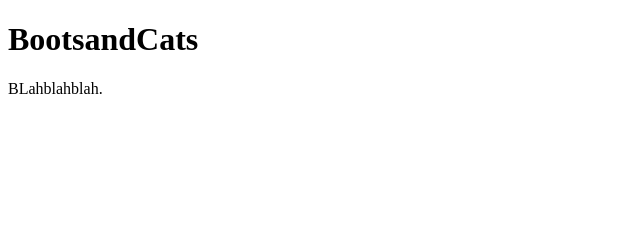
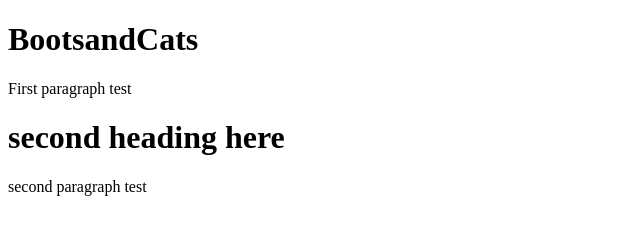
Before and after one commit to tsumakemato/tsumakemato.github.io, a plain HTML site: page index.html in a window 1280 px wide. Shown: the whole page, without its empty margins (0-640 px from the left). Drawn offline with Linux system fonts and the light colour scheme.

Commit message:
test paragraphs

```diff
--- a/index.html
+++ b/index.html
@@ -2,6 +2,10 @@
 <html>
 <body>
 <h1>BootsandCats</h1>
-<p>BLahblahblah.</p>
+<p>First paragraph test</p>
+
+<h1>second heading here</h1>
+<p> second paragraph test</p>
+
 </body>
 </html>
```
